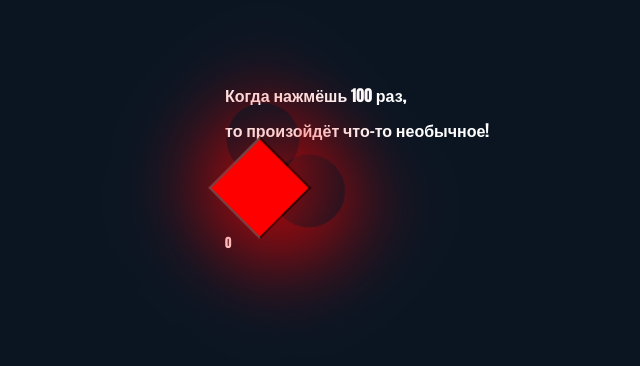
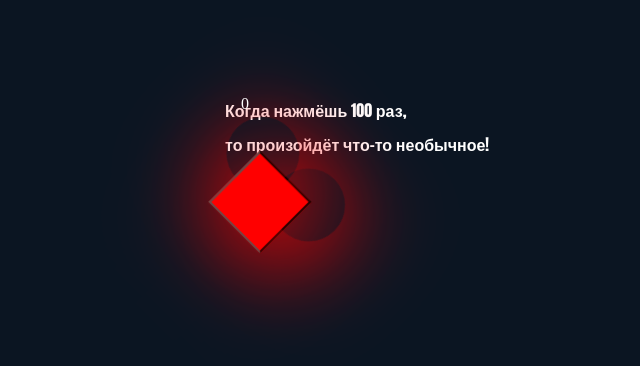
Before and after one commit to ttommoee/heart-clicker2, a plain HTML site: page index.html in a window 1280 px wide. Shown: the part 238-604 px from the top of the page, without its empty margins (283-923 px from the left). Drawn offline with Linux system fonts and the light colour scheme.

Commit message:
Update heart.css

```diff
--- a/heart.css
+++ b/heart.css
@@ -57,11 +57,13 @@ body {
 }
 
 #counter {
-    font-size: small;
-    margin-top: 10px;
-    align-items: center;
-    justify-content: center;
-    font-family: Impact, Haettenschweiler, 'Arial Narrow Bold', sans-serif;
+    top: 8px;
+    left: 16px;
+    position: absolute;
     color: #ffffff;
     font: bold;
 }
+
+.container {
+    position: relative;
+}
```
